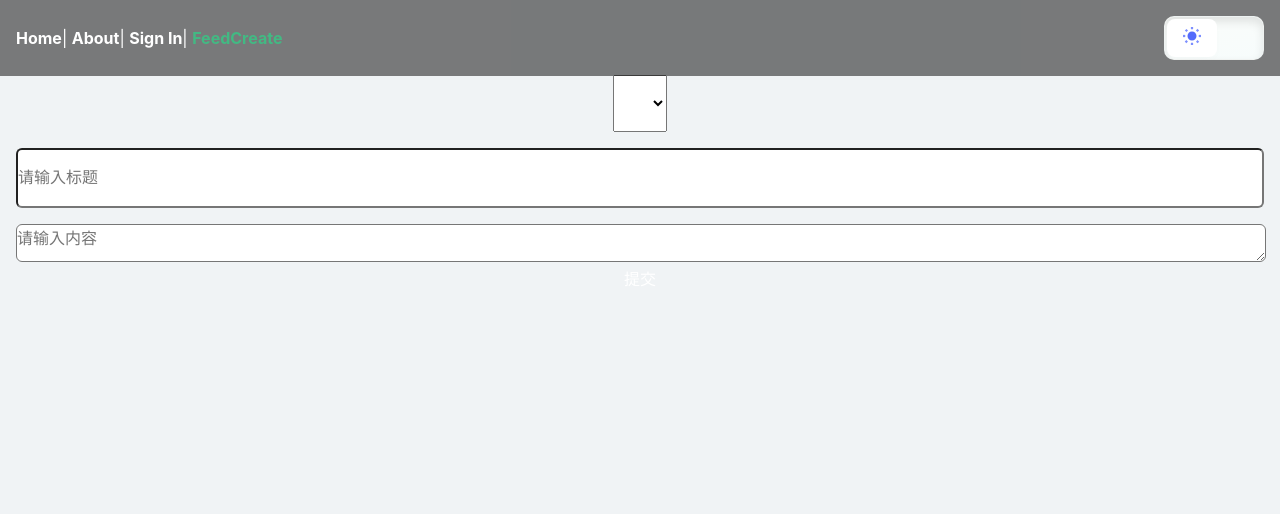
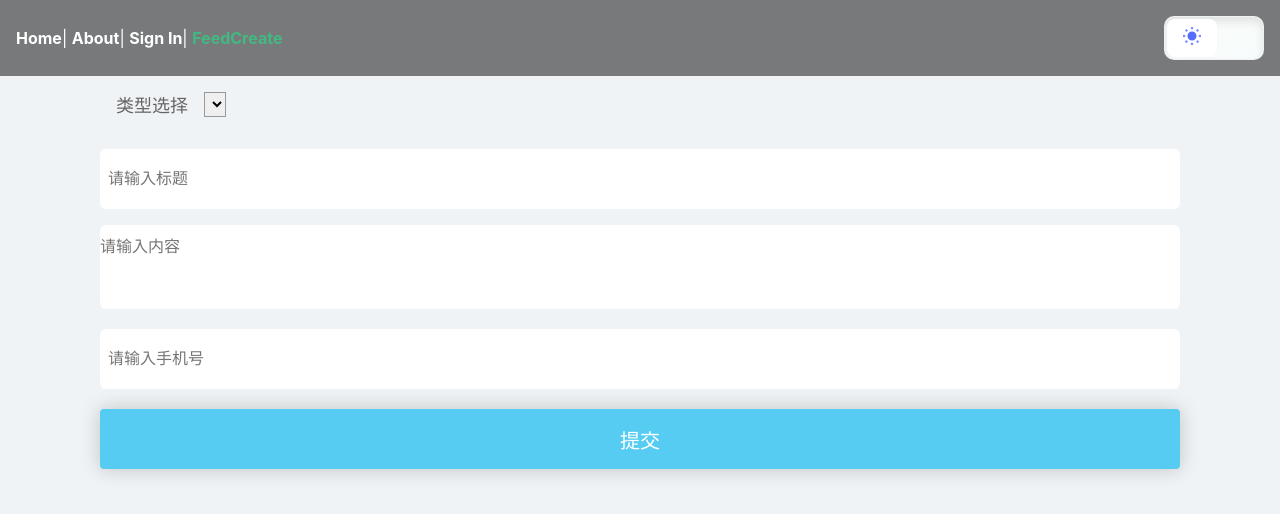
Before and after one commit to Ulaqab/ulaqab-web, a Vue app: page /create/feed in a window 1280 px wide. Shown: the top 514 px of the page. Built offline with nearby package versions, Linux system fonts and the light colour scheme.

Commit message:
add create feed

```diff
--- a/src/store/modules/create/feed/feed.ts
+++ b/src/store/modules/create/feed/feed.ts
@@ -6,21 +6,21 @@ interface State {
 }
 
 const state: State = {
-    feedList: [],
+  feedList: []
 };
 
 const getters = {};
 
 const actions = {
   createFeed(context: { commit: Commit }, params: string) {
-        api.postFeed(params)
-            .then((res) => {
-                console.log(res);
-            }, () => {})
+    api
+      .postFeed(params)
+      .then(res => {}, () => {})
       .catch(() => {});
   },
   updateFeed(context: { commit: Commit }, params: string) {
-        api.updateFeed(params)
+    api
+      .updateFeed(params)
       .then(() => {}, () => {})
       .catch(() => {});
   },
@@ -33,5 +33,5 @@ export default {
   state,
   getters,
   actions,
-    mutations,
+  mutations
 };
--- /dev/null
+++ b/src/store/modules/user/index.ts
@@ -0,0 +1,29 @@
+interface State {
+  user: any;
+}
+
+const state: State = {
+  user: {
+    id: 2,
+    avatar:
+      "https://wx.qlogo.cn/mmopen/vi_32/Q0j4TwGTfTIVlAAF0ibvKmXia7AyB9jgMTMjvFksUV3It4YfJgYosYP2HYic2dblwH1A5sLk8Ow3qEs6MXR6rZ9qA/132",
+    nickName: "空格"
+  }
+};
+
+const getters = {
+  user(state: State) {
+    return state.user;
+  }
+};
+
+const actions = {};
+
+const mutations = {};
+
+export default {
+  state,
+  getters,
+  actions,
+  mutations
+};
--- a/src/store/store.ts
+++ b/src/store/store.ts
@@ -1,6 +1,7 @@
 import Vue from "vue";
 import Vuex from "vuex";
 import theme from "@/store/modules/theme/index";
+import user from "@/store/modules/user/index";
 import home from "@/store/modules/home/index";
 import feed from "@/store/modules/create/feed/feed";
 
@@ -9,7 +10,8 @@ Vue.use(Vuex);
 export default new Vuex.Store({
   modules: {
     theme,
+    user,
     home,
-    feed,
+    feed
   }
 });
--- a/src/views/create/feed/FeedCreate.vue
+++ b/src/views/create/feed/FeedCreate.vue
@@ -1,7 +1,9 @@
 <template>
-  <div>
+  <div class="feed-create-view">
     <form>
-      <select name="caregoryList" form="categoryForm">
+      <div class="select-group">
+        <span>类型选择</span>
+        <select v-model="categoryId" name="caregoryList" form="categoryForm">
           <option
             v-for="category in categoryList"
             :key="category.id"
@@ -10,10 +12,17 @@
             {{ category.name }}
           </option>
         </select>
-      <input v-model="title" type="text" placeholder="请输入标题" />
+      </div>
+      <input v-model.trim="title" type="text" placeholder="请输入标题" />
       <textarea v-model="content" type="text" placeholder="请输入内容" />
-      <!-- <input v-model="celllphone" type="number" placeholder="请输入手机号" /> -->
-      <div @click="onSubmite">提交</div>
+      <input
+        v-model.number="cellphone"
+        type="number"
+        name="telephone"
+        placeholder="请输入手机号"
+        maxlength="11"
+      />
+      <button @click="onSubmite" type="button">提交</button>
     </form>
   </div>
 </template>
@@ -22,41 +31,72 @@ import Vue from "vue";
 export default Vue.extend({
   data() {
     return {
+      categoryId: 1,
       title: "",
       content: "",
+      cellphone: ""
     };
   },
   computed: {
     categoryList(): [] {
       return this.$store.getters.channels;
+    },
+    user(): any {
+      return this.$store.getters.user;
     }
   },
   methods: {
     onSubmite() {
       const params = {
-          uid: 2,
-          categoryId: 2,
-          nickName: '空格',
-          avatar: 'https://wx.qlogo.cn/mmopen/vi_32/Q0j4TwGTfTIVlAAF0ibvKmXia7AyB9jgMTMjvFksUV3It4YfJgYosYP2HYic2dblwH1A5sLk8Ow3qEs6MXR6rZ9qA/132',
+        uid: this.user.id,
+        nickName: this.user.nickName,
+        avatar: this.user.avatar,
+        categoryId: this.categoryId,
         title: this.title,
         content: this.content,
-          cellphone: 17600143603
+        cellphone: this.cellphone
       };
-      console.log(params);
       this.$store.dispatch("createFeed", JSON.stringify(params));
     }
   }
 });
 </script>
 <style scope lang="scss">
+.feed-create-view {
+  text-align: center;
+}
 form {
+  margin: 16px auto;
   padding: 0 16px;
+  max-width: 1080px;
+}
+
+@media only screen and (max-width: 720px) {
+  form {
+    max-width: 640px;
+  }
+}
+
+.select-group {
+  display: flex;
+  justify-content: flex-start;
+  align-items: center;
+  margin-top: 16px;
+  padding: 16px;
+  > span {
+    color: #666666;
+    font-size: 18px;
+    margin-right: 16px;
+  }
 }
 
 select {
   line-height: 36px;
-  padding: 16px;
   font-size: 1.2rem;
+  border: 0;
+  text-align: left;
+  outline: none;
+  border: 1px solid #999999;
 }
 option {
   font-size: 2rem;
@@ -66,9 +106,26 @@ input,
 textarea {
   padding: 0;
   margin: 0;
-    width: 100%;
   font-size: 16px;
   margin-top: 16px;
   border-radius: 6px;
+  outline: none;
+  border: 0;
+}
+input {
+  width: 100%;
+  line-height: 38px;
+  padding: 8px;
+}
+textarea {
+  width: 100%;
+  min-height: 68px;
+  padding-top: 8px;
+  padding-bottom: 8px;
+  outline: none;
+  resize: none;
+}
+button {
+  outline: none;
 }
 </style>
```
Also changed, not shown: src/api/services/common.ts (line endings or trailing spaces). Lines whose indentation alone changed are shown as unchanged.
